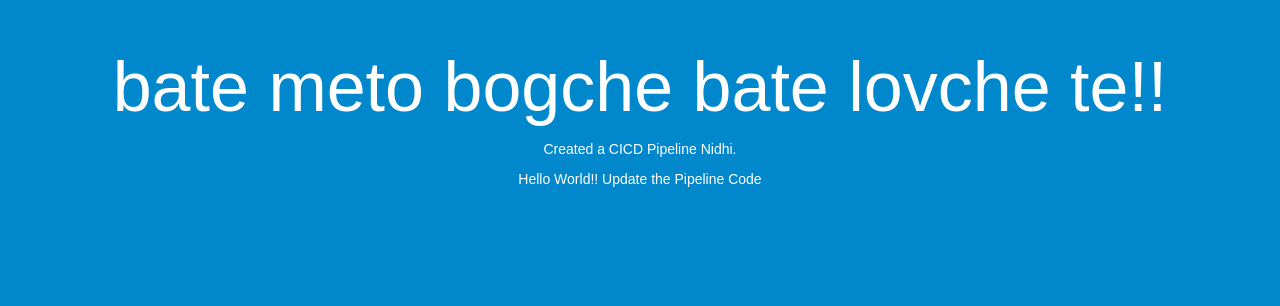
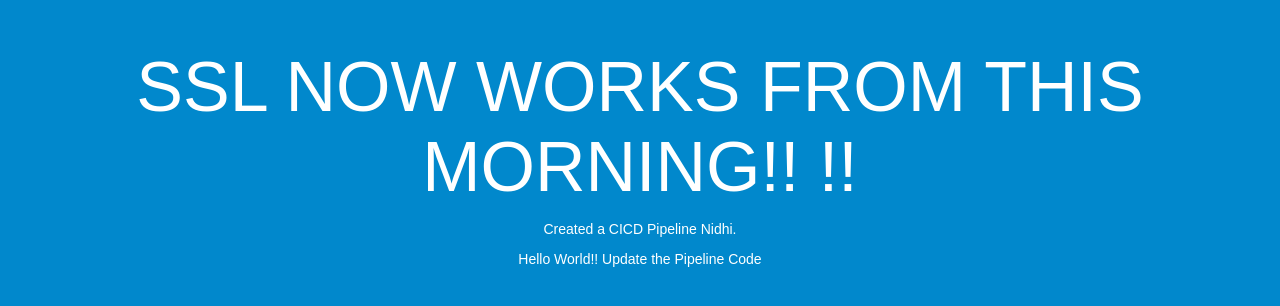
Before and after one commit to dmscountera/hello, a plain HTML site: page index.html in a window 1280 px wide. Drawn offline with Linux system fonts and the light colour scheme.

Commit message:
Update index.html

```diff
--- a/index.html
+++ b/index.html
@@ -26,7 +26,7 @@
 </head>
 <body>
   <div align="center">
-<h1>bate meto bogche bate lovche te!!</h1>
+<h1> SSL NOW WORKS FROM THIS MORNING!! !!</h1>
 <p>Created a CICD Pipeline Nidhi.</p>
     <p>Hello World!! Update the Pipeline Code</p>
   </div>
```
